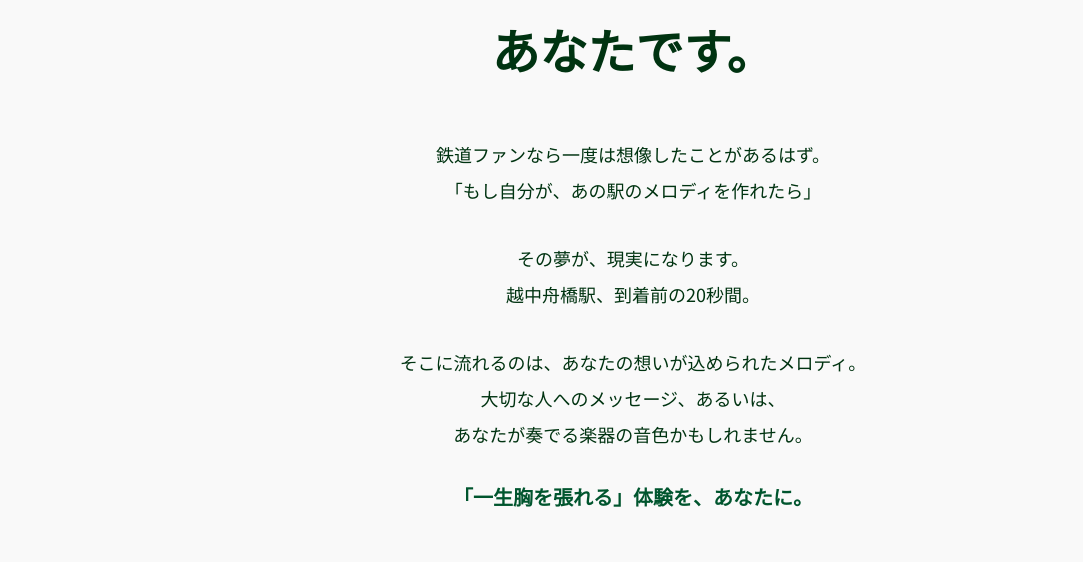
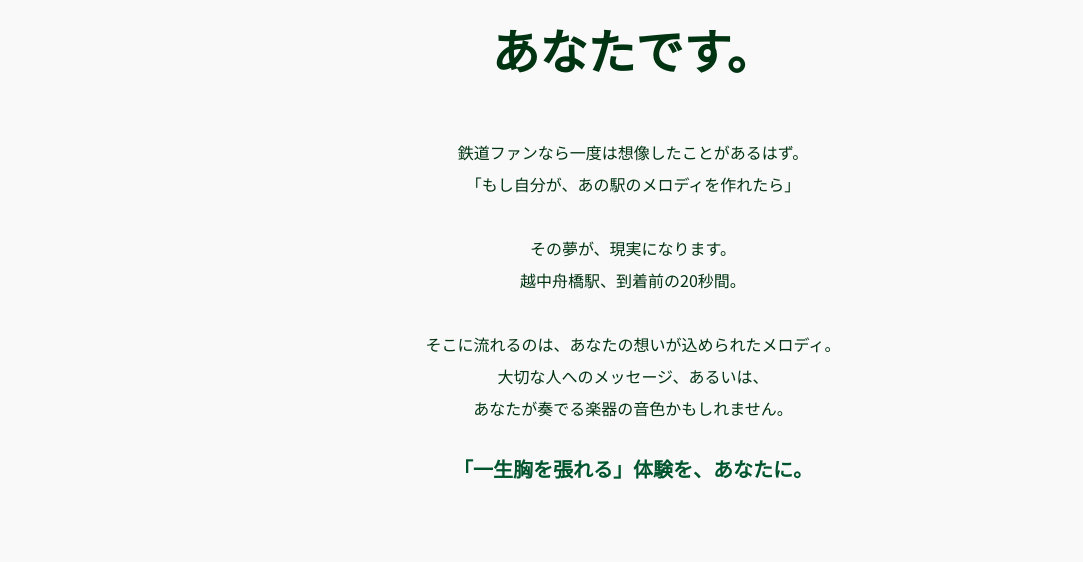
Before and after one commit to nakamurakzk2/funahashi_lp_02, a Next.js app: page / in a window 1280 px wide. Shown: the part 980-1542 px from the top of the page, without its empty margins (7-1090 px from the left). Built offline with nearby package versions, Linux system fonts and the light colour scheme; a web font is replaced by a local one.

Commit message:
説明文章の変更

```diff
--- a/components/sections/Concept.tsx
+++ b/components/sections/Concept.tsx
@@ -33,7 +33,7 @@ export const Concept = () => {
                 whileInView={{ opacity: 1 }}
                 viewport={{ once: true }}
                 transition={{ duration: 0.8, delay: 0.5 }}
-                className="max-w-2xl mx-auto space-y-8 text-lg font-light leading-loose text-text-main/80"
+                className="max-w-2xl mx-auto space-y-8 text-base font-light leading-loose text-text-main/80"
             >
                 <p>
                     鉄道ファンなら一度は想像したことがあるはず。
```
